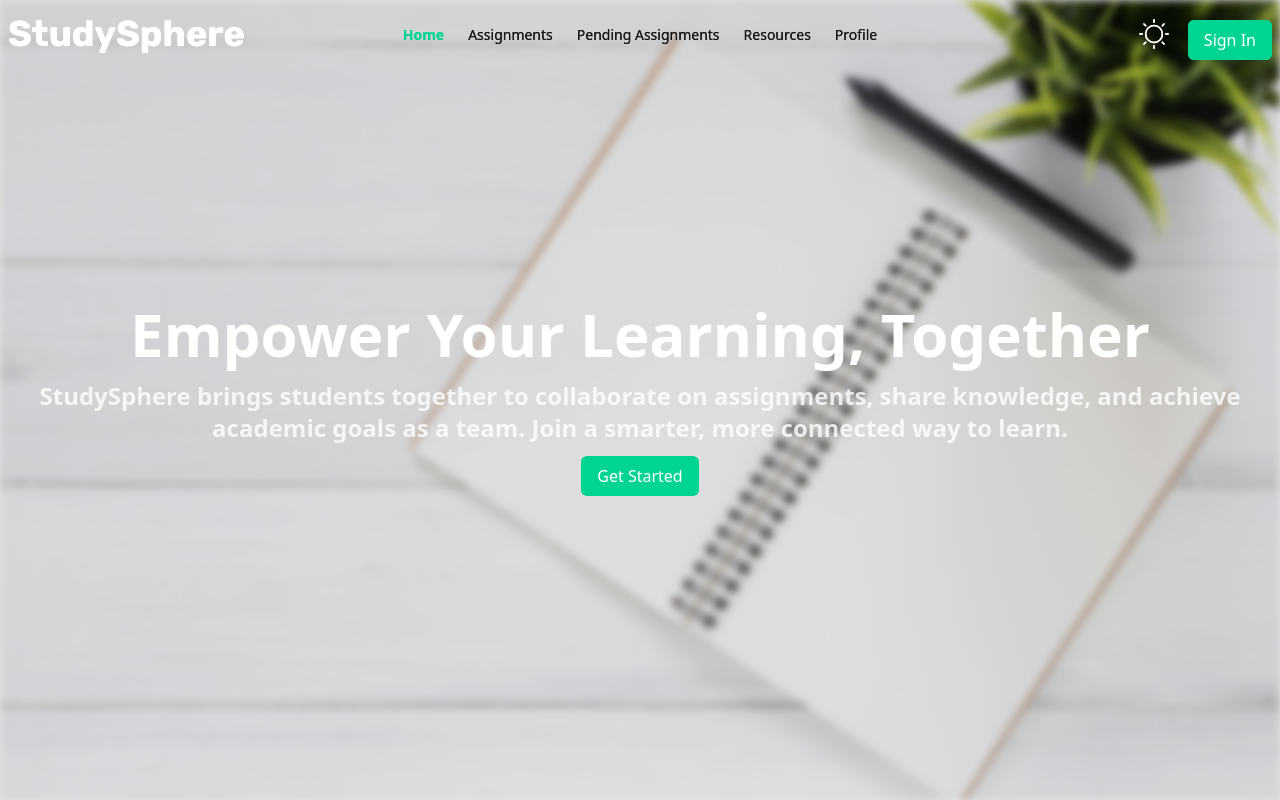
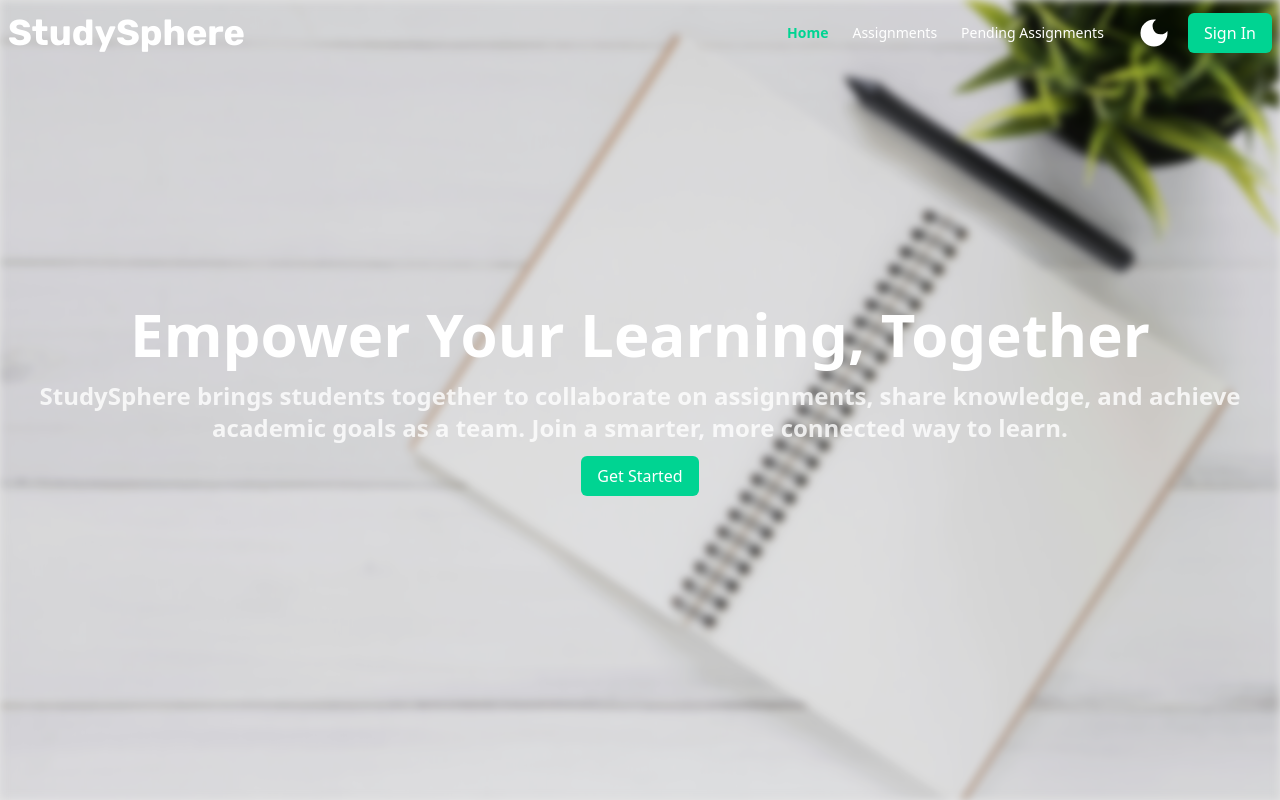
Before and after one commit to What6499/Study-Sphere-Client, a React (Vite) app: page / in a window 1280 px wide. Shown: the top 800 px of the page. Built offline with nearby package versions, Linux system fonts and the light colour scheme.

Commit message:
a bug wasted me

```diff
--- a/components/Banner.jsx
+++ b/components/Banner.jsx
@@ -7,16 +7,13 @@ const Banner = () => {
     <div className="relative h-screen overflow-hidden">
       <div className="absolute inset-0 bg-[url('/src/assets/Banner.jpg')] bg-cover   blur-xs z-0"></div>
       <div className="absolute inset-0 bg-black/10 z-10 dark:bg-black/50"></div>
-      <div className="relative z-30">
-        <NavBar></NavBar>
-      </div>
 
       <div className="relative z-20 flex flex-col text-center items-center container mx-auto justify-center  text-white h-full px-4">
         <motion.h1
           initial={{ opacity: 0, y: 20 }}
           animate={{ opacity: 1, y: 0 }}
           transition={{ duration: 0.8, ease: "easeOut" }}
-          class="text-6xl  font-bold mb-4"
+          className="text-6xl  font-bold mb-4"
         >
           Empower Your Learning, Together
         </motion.h1>
@@ -24,7 +21,7 @@ const Banner = () => {
           initial={{ opacity: 0, y: 20 }}
           animate={{ opacity: 1, y: 0 }}
           transition={{ duration: 0.8, ease: "easeOut", delay: 0.4 }}
-          class=" font-bold text-2xl text-white/80"
+          className=" font-bold text-2xl text-white/80"
         >
           StudySphere brings students together to collaborate on assignments,
           share knowledge, and achieve academic goals as a team. Join a smarter,
--- a/src/pages/Shared/NavBar.jsx
+++ b/src/pages/Shared/NavBar.jsx
@@ -22,7 +22,7 @@ const NavBar = () => {
   }, [darkMode]);
 
   const darkToggle = () => {
-    setDarkMode((prev) => (prev === "active" ? null : "active"));
+    setDarkMode((prev) => (prev === "active" ? "hidden" : "active"));
   };
 
   useEffect(() => {
@@ -41,9 +41,7 @@ const NavBar = () => {
   const navItems = [
     { name: "Home", path: "/" },
     { name: "Assignments", path: "/assignments" },
-    { name: "Pending Assignments", path: "/groups" },
-    { name: "Resources", path: "/resources" },
-    { name: "Profile", path: "/profile" },
+    { name: "Pending Assignments", path: "/pending-assignments" },
   ];
   return (
     <div
@@ -81,9 +79,9 @@ const NavBar = () => {
                   <NavLink
                     to={item.path}
                     className={({ isActive }) =>
-                      `transition-colors duration-300  ${
+                      `transition-colors duration-300 text-white ${
                         isActive ? "text-[#4BCCA8] font-semibold" : ""
-                      }`
+                      } `
                     }
                   >
                     {item.name}
@@ -104,7 +102,7 @@ const NavBar = () => {
           </a>
         </div>
 
-        <div className="navbar-center hidden lg:flex">
+        <div className="navbar-end hidden lg:flex w-full">
           <ul className="menu menu-horizontal px-1">
             {navItems.map((item) => (
               <li key={item.name}>
@@ -112,8 +110,14 @@ const NavBar = () => {
                   to={item.path}
                   className={({ isActive }) =>
                     `transition-colors duration-300  ${
-                      isActive ? "text-emerald-400 font-semibold" : ""
-                    }`
+                      isActive
+                        ? "text-emerald-400 font-semibold"
+                        : "dark:text-white text-white"
+                    }${`${
+                      location.pathname !== "/" || scrolled
+                        ? "text-light-primary"
+                        : ""
+                    }`}`
                   }
                 >
                   {item.name}
@@ -123,23 +127,26 @@ const NavBar = () => {
           </ul>
         </div>
 
-        <div className="navbar-end space-x-4">
-          {darkMode === "active" ? (
-            <MdDarkMode
-              onClick={darkToggle}
-              className="text-4xl rounded-full cursor-pointer text-white"
-            />
-          ) : (
-            <CiLight
-              onClick={darkToggle}
-              className={`text-4xl rounded-full cursor-pointer ${
-                scrolled ? "text-gray-800" : "text-white"
-              }`}
-            />
-          )}
-          <a className="px-4 py-2 cursor-pointer rounded-md mt-3 bg-emerald-400 text-white border-none hover:bg-emerald-500 flex items-center justify-center">
+        <div className="navbar-end max-w-max ml-4 space-x-4 flex items-center">
+          <button
+            onClick={darkToggle}
+            className="text-4xl rounded-full cursor-pointer "
+          >
+            {darkMode === "active" ? (
+              <CiLight className="text-white" />
+            ) : (
+              <MdDarkMode
+                className={`${
+                  scrolled || location.pathname !== "/"
+                    ? "text-black"
+                    : "text-white"
+                }`}
+              />
+            )}
+          </button>
+          <button className="px-4 py-2 cursor-pointer rounded-md  bg-emerald-400 text-white border-none hover:bg-emerald-500 flex items-center justify-center">
             Sign In
-          </a>
+          </button>
         </div>
       </div>
     </div>
```
